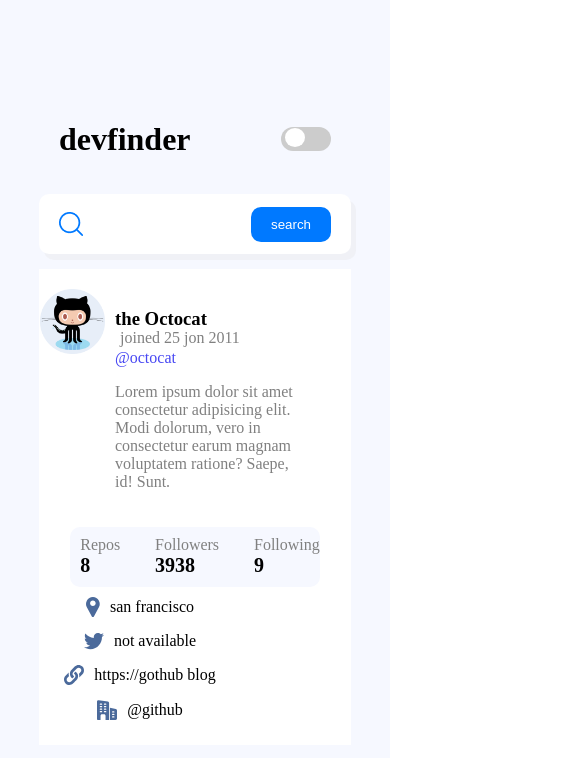
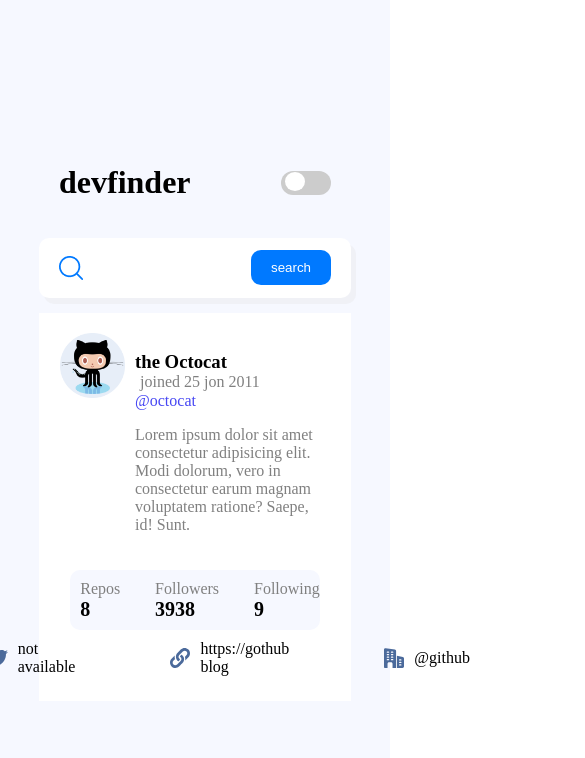
Before and after one commit to daliaemad11/day14, a React (Vite) app: page / in a window 390 px wide. Shown: the top 758 px of the page, 585 px wide, since content can reach past the window. Built offline with nearby package versions, Linux system fonts and the light colour scheme.

Commit message:
usersearch

```diff
--- a/src/componants/Main/Main.css
+++ b/src/componants/Main/Main.css
@@ -72,8 +72,8 @@
     border-radius: 10px;
     padding:  10px 20px;
     width: 75%;
-    justify-content: center;
-    align-items: center;
+    /* justify-content: center; */
+    /* align-items: center; */
 
 }
 .link{
@@ -102,6 +102,7 @@
     #maintop{
         position: relative;
         width: 350px;
+        left: 20px;
         height: auto;
         column-gap: 10px;
     }
@@ -116,6 +117,9 @@
     #links{
         padding-left: 5px;
         width: auto;
+        flex-wrap: nowrap;
+        display: flex;
+         align-items: center;
 
     }
     .link{
```
